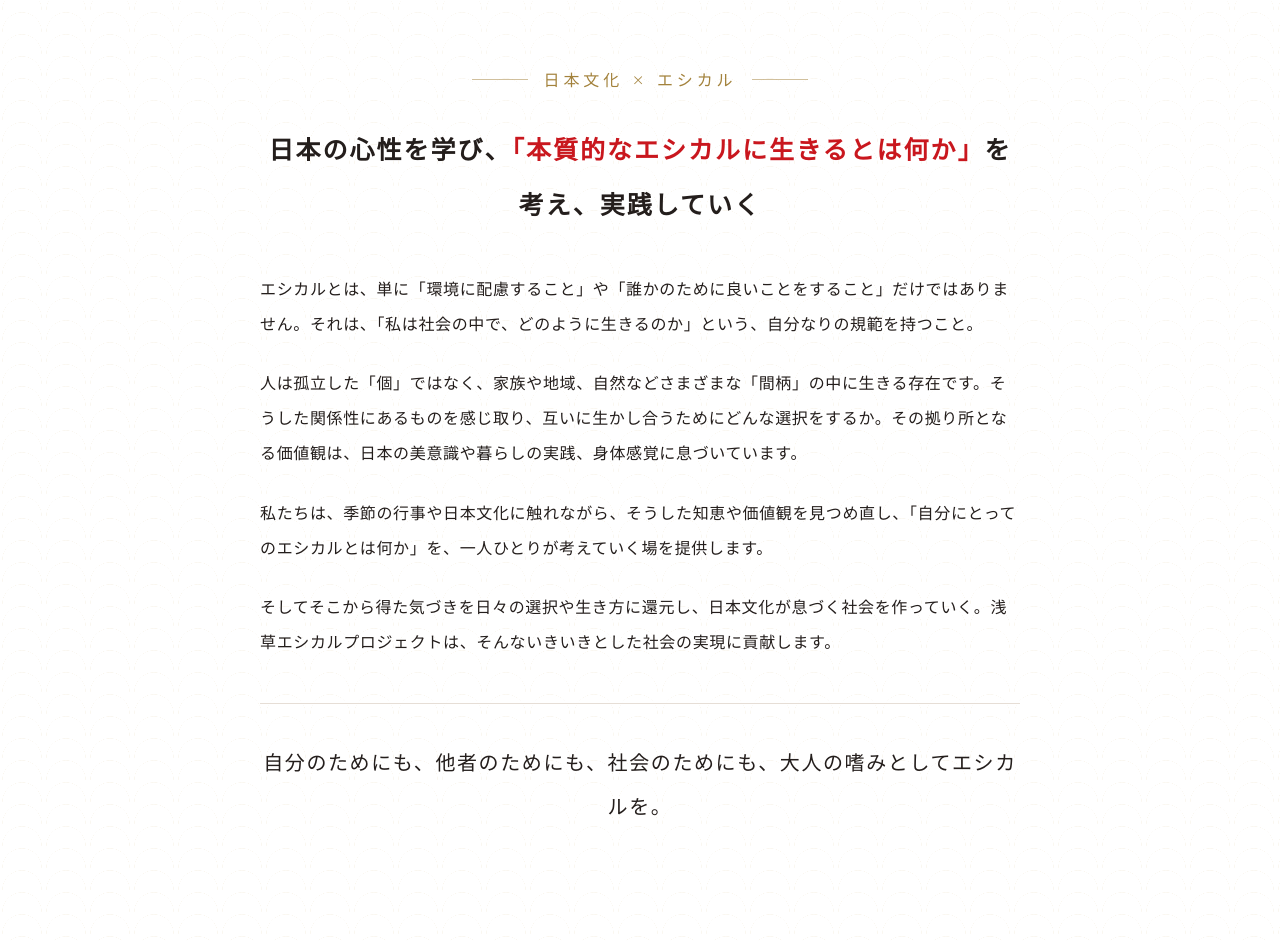
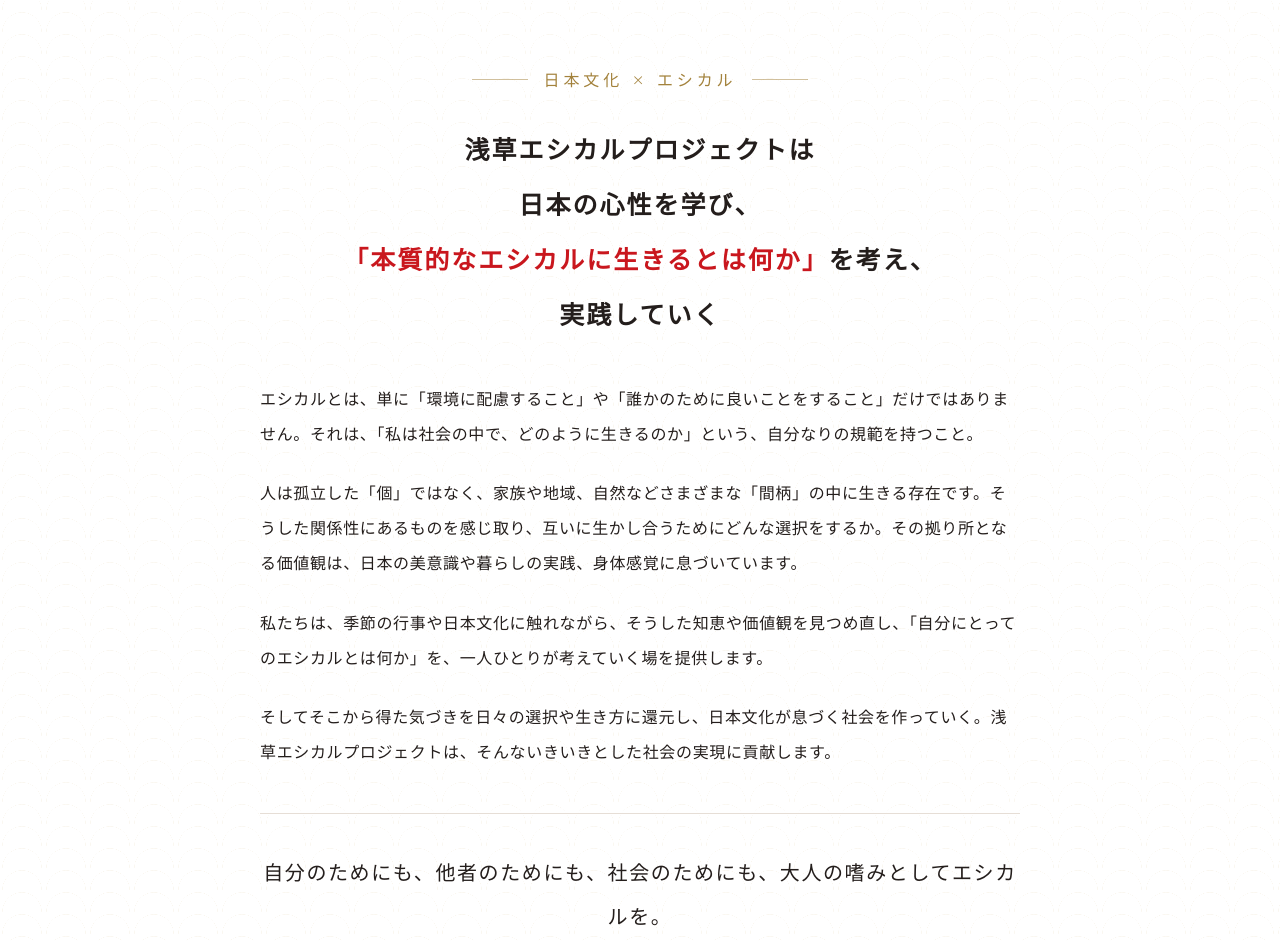
Before and after one commit to asakusaethical/website, a plain HTML site: page index.html in a window 1280 px wide. Shown: the part 1179-2120 px from the top of the page. Drawn offline with Linux system fonts and the light colour scheme; a script that the page names is missing.

Commit message:
ABOUTセクションのキャッチコピーの改行を整理
Co-Authored-By: Claude Sonnet 5 <noreply@anthropic.com>
Claude-Session: https://claude.ai/code/session_01QLzjbYDkrJmAov8VBYc8Gi

```diff
--- a/index.html
+++ b/index.html
@@ -162,7 +162,7 @@
         <div class="about__text reveal">
           <!-- 資料「活動ビジョン」より -->
           <p class="about__tag about__tag--top"><span>日本文化 × エシカル</span></p>
-          <p class="about__catch">日本の心性を学び、<span class="accent">「本質的なエシカルに生きるとは何か」</span>を考え、実践していく</p>
+          <p class="about__catch">浅草エシカルプロジェクトは<br>日本の心性を学び、<br><span class="accent">「本質的なエシカルに生きるとは何か」</span>を考え、<br>実践していく</p>
           <p>エシカルとは、単に「環境に配慮すること」や「誰かのために良いことをすること」だけではありません。それは、「私は社会の中で、どのように生きるのか」という、自分なりの規範を持つこと。</p>
           <p>人は孤立した「個」ではなく、家族や地域、自然などさまざまな「間柄」の中に生きる存在です。そうした関係性にあるものを感じ取り、互いに生かし合うためにどんな選択をするか。その拠り所となる価値観は、日本の美意識や暮らしの実践、身体感覚に息づいています。</p>
           <p>私たちは、季節の行事や日本文化に触れながら、そうした知恵や価値観を見つめ直し、「自分にとってのエシカルとは何か」を、一人ひとりが考えていく場を提供します。</p>
```
